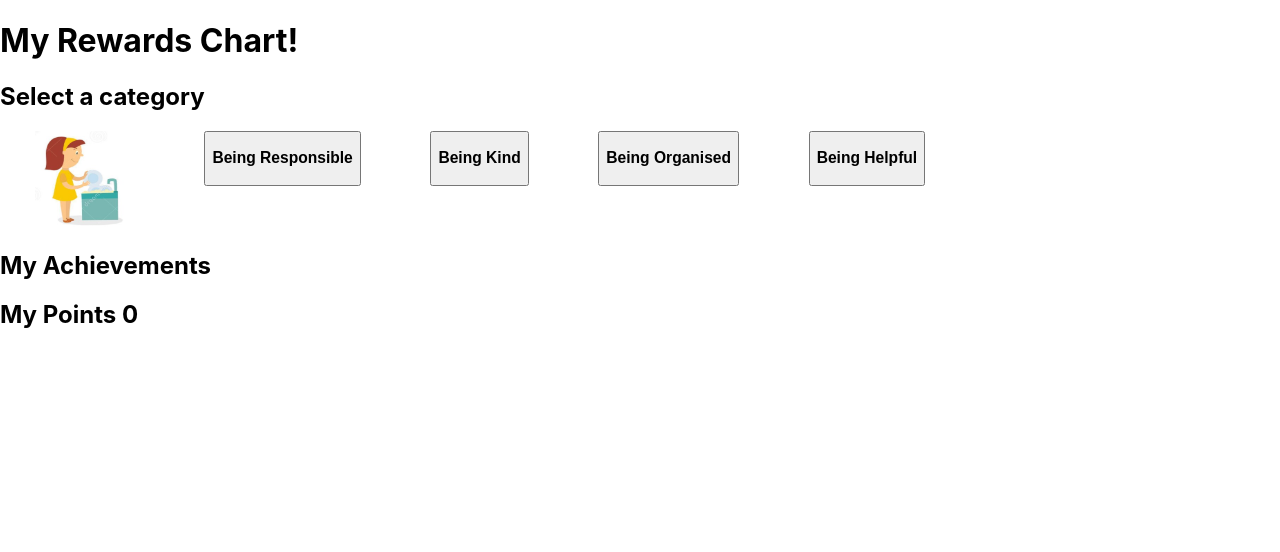
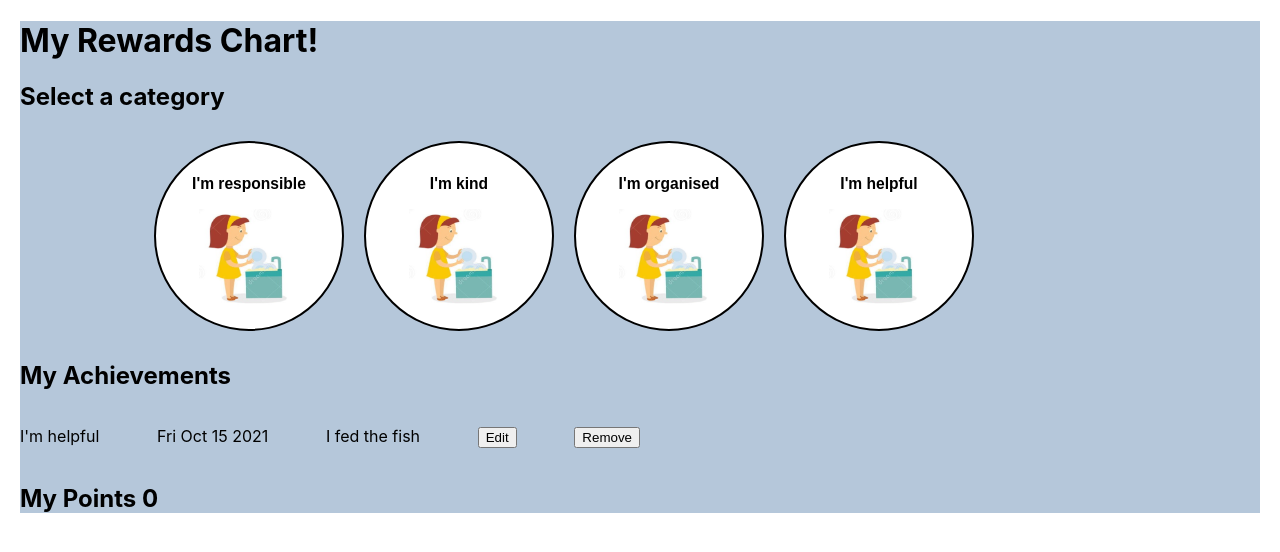
Before and after one commit to LucySargent/React_Rewards, a React (Create React App) app: page / in a window 1280 px wide. Shown: the top 552 px of the page. Built offline with nearby package versions, Linux system fonts and the light colour scheme.

Commit message:
simple style

```diff
--- a/src/App.css
+++ b/src/App.css
@@ -1,6 +1,20 @@
+.App {
+  background-color: rgb(181, 199, 218);
+  /* width: 90%; */
+  margin: 20px;
+}
+
 .Categories {
-  width: 75%;
+  width: 50%;
   display: flex;
   flex-direction: row;
   justify-content: space-around;
+  margin-left: 10%;
 }
+
+.Achievements  {
+  width: 50%;
+  display: flex;
+  flex-direction: row;
+  justify-content: space-between;
+}
--- a/src/App.js
+++ b/src/App.js
@@ -1,55 +1,53 @@
 import React, { useState } from "react";
 import CategoryButton from "./components/CategoryButton";
 import MyForm from "./components/MyForm";
-import helping from "./helping.jpg"
-
-
+import helping from "./helping.jpg";
+import DisplayAchievement from "./components/DisplayAchievement";
 import "./App.css";
 
 const categories = [
   {
-    categoryName: "Being Responsible",
-    image: ""
+    categoryName: "I'm responsible",
+    image: helping,
   },
   {
-    categoryName: "Being Kind",
-    image: "",
+    categoryName: "I'm kind",
+    image: helping,
   },
   {
-    categoryName: "Being Organised",
-    image: "",
+    categoryName: "I'm organised",
+    image: helping,
   },
   {
-    categoryName: "Being Helpful",
-    image: "",
+    categoryName: "I'm helpful",
+    image: helping,
   },
 ];
 
 function App() {
-  //array destructuring
   const [isFormShowing, setIsFormShowing] = useState(false);
   const [points, setPoints] = useState(0);
   const [activeCategory, setActiveCategory] = useState("");
   const [achievements, updateAchievements] = useState([
-    // {
-    //   category: "Being Helpful",
-    //   date: new Date().toDateString(),
-    //   text: "Fed the fish",
-    // },
+    {
+      category: "I'm helpful",
+      date: new Date().toDateString(),
+      text: "I fed the fish",
+    },
   ]);
 
   //complex function
   //a is an achievement object
   //shorthand arrow function. Right of arrow is the function return.
-  const addAchievement = (a) => updateAchievements([...achievements, a]);
+  const addAchievement = (newAchievementStuff) =>
+    updateAchievements([...achievements, newAchievementStuff]);
 
   return (
-    <div>
+    <div className="App">
       <h1>My Rewards Chart!</h1>
       <h2>Select a category</h2>
+      <div className="Categories">
         {/* DISPLAY CATEGORIES */}
-      <div className="Categories">
-        <img src={helping} alt="helping" height="100" width="100"/>
         {categories.map((category, index) => {
           return (
             <CategoryButton
@@ -59,7 +57,6 @@ function App() {
                 setActiveCategory(category.categoryName);
                 setIsFormShowing(true);
               }}
-              setPoints={() => setPoints(points + 5)}
             />
           );
         })}
@@ -67,23 +64,17 @@ function App() {
       {/* DISPLAY FORM */}
       <div>
         {isFormShowing && (
-          <MyForm addAchievement={addAchievement} category={activeCategory} />
+          <MyForm
+            addAchievement={addAchievement}
+            category={activeCategory}
+            setPoints={(value) => setPoints(points + value)}
+          />
         )}
       </div>
     {/* DISPLAY ACHIEVEMENTS */}
       <h2>My Achievements</h2>
       {achievements.map((achievement) => {
-        return (
-          <div>
-            <p>
-              {achievement.category}
-              {achievement.date}
-              {achievement.text}
-              <button>Edit</button>
-              <button>Remove</button>
-            </p>
-          </div>
-        );
+        return <DisplayAchievement achievement={achievement} />;
       })}
       {/* DISPLAY POINTS */}
       <div>
--- /dev/null
+++ b/src/components/CategoryButton.css
@@ -0,0 +1,14 @@
+.Category-Button {
+    border-radius: 50%;
+    border-style: solid;
+    background-color:  white;
+    width: 190px;
+    height: 190px;
+    margin: 10px;
+}
+
+.Category-image {
+  border-radius: 50%;
+  height: 150px;
+  width: 150px;
+}
--- a/src/components/CategoryButton.jsx
+++ b/src/components/CategoryButton.jsx
@@ -1,17 +1,17 @@
 import React from "react";
+import "./CategoryButton.css"
+
 
 //function to display reward categories
 function CategoryButton(props) {
-  // const image = props.image;
-  // const categoryName = props.categoryName;
-  // const onCategoryClick = props.onCategoryClick;
+  //destructuring
   const {image, categoryName, displayForm, setPoints} = props;
 
   return (
     <div>
-      {/*when clicked do the onCategoryClick action  */}
-      <button onClick={displayForm}>
+      <button className="Category-Button" onClick={displayForm}>
         <h3>{categoryName}</h3>
+        <img src={image} alt="picture" height="100" width="100" />
       </button>
     </div>
   );
--- /dev/null
+++ b/src/components/DisplayAchievement.css
@@ -0,0 +1,6 @@
+.Achievements {
+    width: 100%;
+    display: flex;
+    flex-direction: row;
+
+}
--- a/src/components/DisplayAchievement.jsx
+++ b/src/components/DisplayAchievement.jsx
@@ -1,17 +1,26 @@
-// import React, { useState } from "react";
+import React, { useState } from "react";
 
-// const DisplayAchievement = (props) => {
-//   const {achievement} = props;
-//     return (
-//         <div>
-//           <p>
-//             {achievement.category}
-//             {achievement.date}
-//             {achievement.text}
-//             <button>Edit</button>
-//             <button>Remove</button>
-//           </p>
-//         </div>
-//     )}
+const DisplayAchievement = (props) => {
+  const { achievement } = props;
+  return (
+    <div className="Achievements">
+      <div>
+        <p>{achievement.category}</p>
+      </div>
+      <div>
+        <p>{achievement.date}</p>
+      </div>
+      <div>
+        <p>{achievement.text}</p>
+      </div>
+      <div>
+      <p><button>Edit</button></p>
+      </div>
+      <div>
+        <p><button>Remove</button></p>
+      </div>
+    </div>
+  );
+};
 
-// export default DisplayAchievement;
+export default DisplayAchievement;
--- a/src/components/MyForm.jsx
+++ b/src/components/MyForm.jsx
@@ -1,13 +1,13 @@
 import React, { useState } from "react";
 
 function MyForm(props) {
-  const newAchievement = {
+  const achievementTemplate = {
     text: "",
     date: new Date().toDateString(),
     category: props.category
   };
 
-  console.log("Const newAchievement: ", newAchievement)
+  console.log("Const achievementTemplate: ", achievementTemplate)
 
   const [formText, setText] = useState("");
 
@@ -16,7 +16,14 @@ function MyForm(props) {
     if (!formText) {
       return;
     }
-    props.addAchievement({ ...newAchievement, text: formText });
+
+    const newAchievement = {
+      ...achievementTemplate,
+      text: formText
+    }
+
+    props.addAchievement(newAchievement);
+    props.setPoints(5)
     setText("");
   };
 
```
Lines whose indentation alone changed are shown as unchanged.
